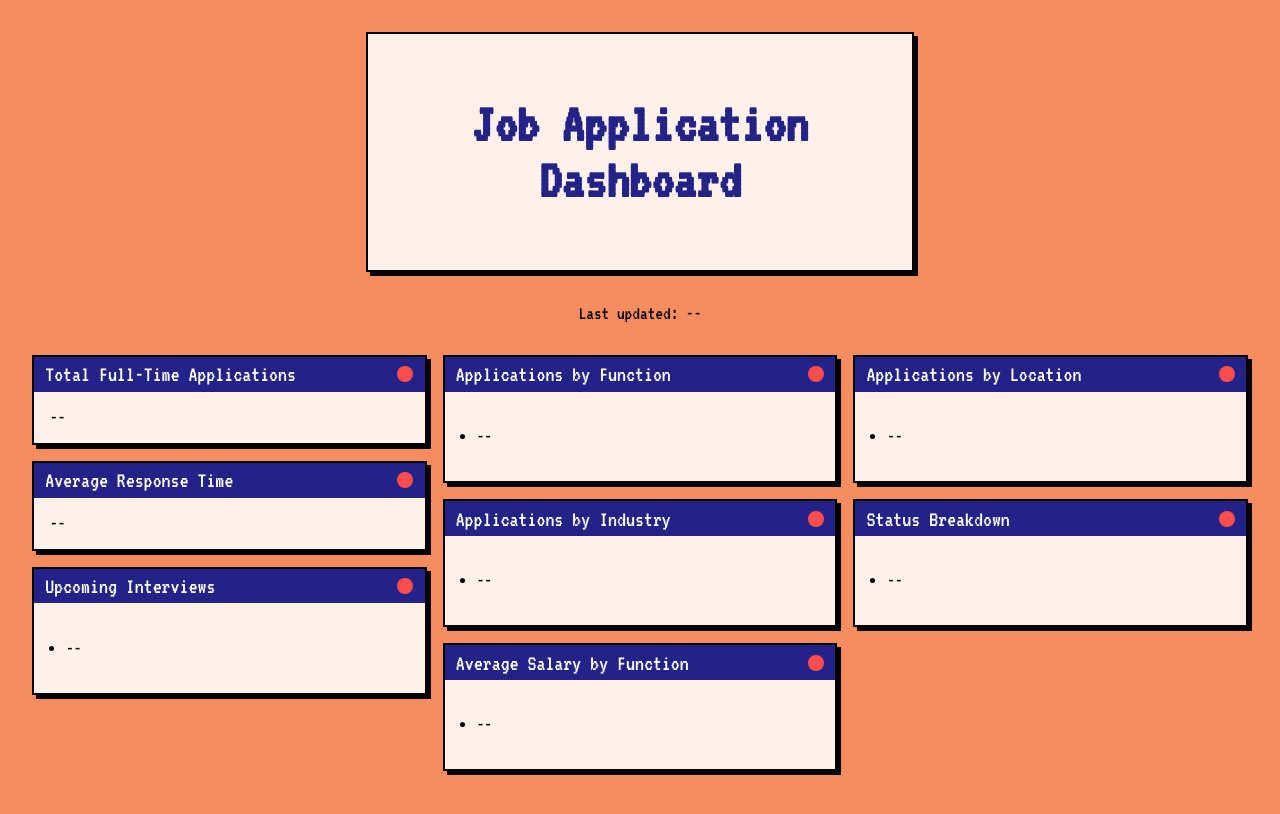
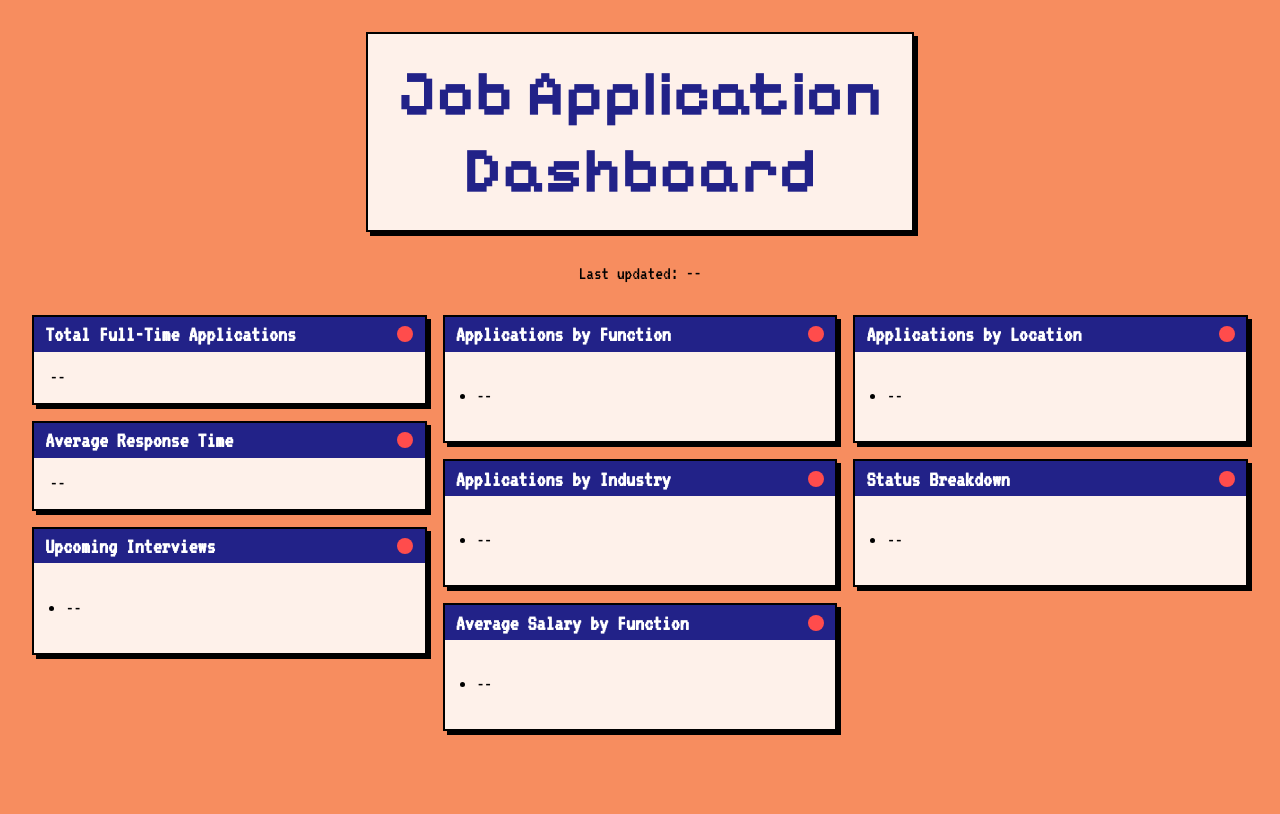
Before and after one commit to kaiakane/job-dashboard, a plain HTML site: page index.html in a window 1280 px wide. Drawn offline with nearby package versions, Linux system fonts and the light colour scheme; no server answers.

Commit message:
Update index.html

```diff
--- a/index.html
+++ b/index.html
@@ -5,6 +5,8 @@
   <meta name="viewport" content="width=device-width, initial-scale=1.0"/>
   <title>Job Application Dashboard</title>
   <link href="https://fonts.googleapis.com/css2?family=VT323&display=swap" rel="stylesheet">
+  <link href="https://fonts.googleapis.com/css2?family=Pixelify+Sans:wght@700&display=swap" rel="stylesheet">
+
   <style>
     body {
       margin: 0;
@@ -66,6 +68,7 @@
 
     .card-header span {
       font-size: 1.4rem;
+      font-weight: bold;
     }
 
     .close-button {
@@ -94,7 +97,7 @@
   border: 2px solid #000;
   box-shadow: 4px 4px 0px #000;
   width: 45%;
-  min-height: 240px; /* or adjust as needed */
+  min-height: 200px; /* or adjust as needed */
   display: flex;
   justify-content: center;
   align-items: center;
@@ -102,7 +105,8 @@
 }
 
 .title-text {
-  font-size: 3.5rem;
+  font-family: 'Pixelify Sans', monospace;
+  font-size: 4rem;
   font-weight: bold;
   color: #222288; /* same blue as your card headers */
   margin: 0;
```
